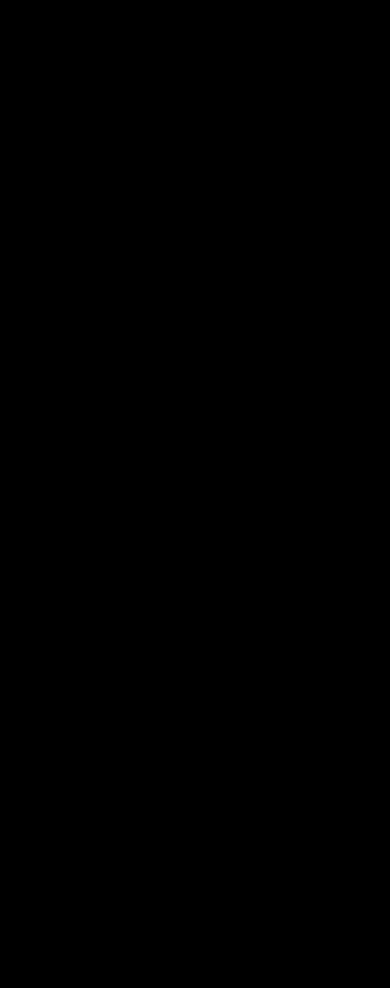
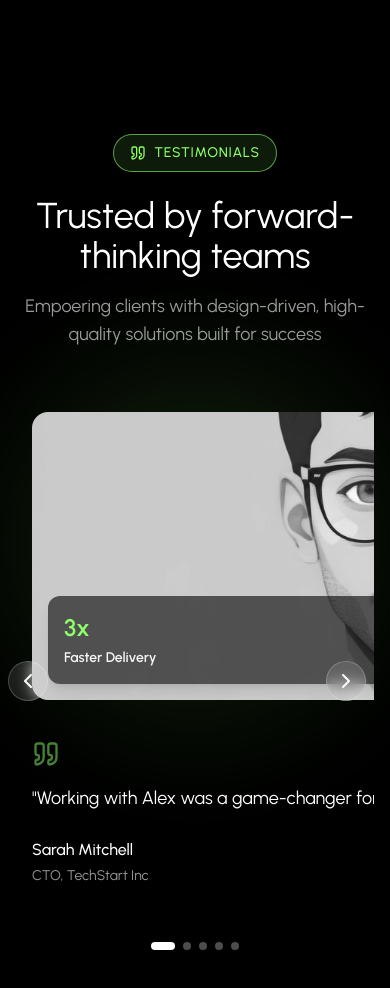
Before and after one commit to MRavindu/Portfolio, a React (Vite) app in the folder developer-portfolio/: page / in a window 390 px wide. Shown: the part 8260-9248 px from the top of the page. Before the commit the page ends 9158 px from the top, so only its background shows below. Built offline with nearby package versions, Linux system fonts and the light colour scheme.

Commit message:
Created the Testimnials component

```diff
--- a/developer-portfolio/src/App.jsx
+++ b/developer-portfolio/src/App.jsx
@@ -5,6 +5,7 @@
 import Skills from './components/sections/Skills';
 import Projects from './components/sections/Projects';
 import Services from './components/sections/Services';
+import Testimonials from './components/sections/Testimonials';
 
 const App = () => {
   return (
@@ -17,6 +18,7 @@
         <Skills />
         <Projects />
         <Services />
+        <Testimonials />
       </main>
     </div>
   );
--- /dev/null
+++ b/developer-portfolio/src/components/sections/Testimonials.jsx
@@ -0,0 +1,173 @@
+import React, { useState, useRef } from "react";
+import { ChevronLeft, ChevronRight, Quote, Star } from "lucide-react";
+import { testimonials } from "../../data/testimonials";
+import FadeIn from "../animations/FadeIn";
+
+const Testimonials = () => {
+  const [currentIndex, setCurrentIndex] = useState(0);
+  const scrollContainerRef = useRef(null);
+
+  const scrollToIndex = (index) => {
+    setCurrentIndex(index);
+    if (scrollContainerRef.current) {
+      const cardWidth = scrollContainerRef.current.offsetWidth;
+      scrollContainerRef.current.scrollTo({
+        left: cardWidth * index,
+        behavior: "smooth",
+      });
+    }
+  };
+
+  const nextTestimonial = () => {
+    const newIndex = (currentIndex + 1) % testimonials.length;
+    scrollToIndex(newIndex);
+  };
+
+  const prevTestimonial = () => {
+    const newIndex =
+      (currentIndex - 1 + testimonials.length) % testimonials.length;
+    scrollToIndex(newIndex);
+  };
+
+  const testimonialStats = [
+    { value: "3x", label: "Faster Delivery" },
+    { value: "95%", label: "Client Satisfaction" },
+    { value: "100%", label: "On-Time Delivery" },
+    { value: "5*", label: "Average Rating" },
+  ];
+
+  return (
+    <section id="testimonials" className="relative py-20 bg-black overflow-hidden">
+      <div className="absolute inset-0 overflow-hidden">
+        <div className="absolute top-1/2 left-1/2 -translate-x-1/2 -translate-y-1/2 w-96 h-96 bg-primary/10 opacity-90 rounded-full blur-3xl" />
+      </div>
+
+      <div className="relative z-10 max-w-7xl mx-auto px-4 sm:px-6 lg:px-8">
+        <FadeIn delay="0">
+          <div className="text-center mb-16">
+            <div className="inline-flex items-center gap-2 px-4 py-2 bg-primary/10 border border-primary/60 rounded-full mb-6">
+              <Quote className="w-4 h-4 text-primary" />
+              <span className="text-sm text-primary font-medium tracking-wider uppercase">Testimonials</span>
+            </div>
+            <h2 className="text-4xl lg:text-5xl font-normal text-white mb-4 max-w-xl mx-auto">
+                Trusted by forward-thinking teams
+                </h2>
+            <p className="text-lg text-white/60 max-w-xl mx-auto">
+              Empoering clients with design-driven, high-quality solutions built
+              for success
+            </p>
+          </div>
+        </FadeIn>
+
+        <FadeIn delay={100}>
+          <div className="relative">
+            <div
+              ref={scrollContainerRef}
+              className="overflow-x-hidden scroll-smooth"
+              style={{ scrollSnapType: "x mandatory" }}
+            >
+              <div className="flex">
+                {testimonials.map((testimonial, index) => (
+                  <div
+                    key={testimonial.id}
+                    className="width-full shrink-0 px-4"
+                    style={{ scrollSnapAlign: "start" }}
+                  >
+                    <div className="max-w-4xl mx-auto">
+                      <div className="flex flex-col md:flex-row gap-6 items-stretch">
+                        {/* Image Section */}
+                        <div className="relative w-full md:w-1/3">
+                          <div className="relative h-72 rounded-2xl overflow-hidden">
+                            <img
+                              src={testimonial.image}
+                              alt={testimonial.name}
+                              className="w-full h-full object-cover grayscale hover:grayscale-0 transition-all duration-500"
+                            />
+
+                            {/* Stat Badge Overlay */}
+                            <div className="absolute bottom-4 left-4 right-4">
+                              <div className="bg-black/60 rounded-xl p-4 shadow-lg">
+                                <div className="">
+                                  <div className="text-2xl font-semibold text-primary mb-1">
+                                    {testimonialStats[index]?.value}
+                                  </div>
+                                  <div className="text-sm font-semibold text-gray-100">
+                                    {testimonialStats[index]?.label}
+                                  </div>
+                                </div>
+                              </div>
+                            </div>
+                          </div>
+                        </div>
+
+                        <div className="flex-1 flex flex-col justify-between py-4">
+                          {/* Quote */}
+                          <div className="mb-6">
+                            <Quote className="w-7 h-7 text-primary mb-4 opacity-50" />
+                            <p className="text-lg md:text-xl text-white leading-relaxed">
+                                "{testimonial.quote}"
+                            </p>
+                          </div>
+
+                          <div className="flex items-center justify-between">
+                            <div>
+                                <div className="text-white font-medium mb-1">
+                                    {testimonial.name}
+                                </div>
+                                <div className="text-white/60 text-sm">
+                                    {testimonial.role}, {testimonial.company}
+                                </div>
+                            </div>
+
+                            <div className="flex gap-1">
+                              {[...Array(testimonial.rating)].map((_, i) => (
+                                <Star key={i} className="w-4 h-4 fill-primary text-primary" />
+                              ))}
+                            </div>
+                          </div>
+                        </div>
+                      </div>
+                    </div>
+                  </div>
+                ))}
+              </div>
+            </div>
+
+            <div className="flex items-center justify-center gap-2 mt-10">
+              {testimonials.map((_, index) => (
+                <button
+                  key={index}
+                  onClick={() => scrollToIndex(index)}
+                  className={`transition-all duration-300 rounded-full ${
+                    index === currentIndex
+                      ? "bg-white w-6 h-2"
+                      : "bg-white/30 w-2 h-2 hover:bg-white/50"
+                  }`}
+                  aria-lebel={`Go to testimonial ${index + 1}`}
+                />
+              ))}
+            </div>
+
+            <button
+              onClick={prevTestimonial}
+              className="flex absolute left-0 top-1/2 -translate-x-2 -translate-y-1/2 lg:-translate-x-4 items-center justify-center w-10 h-10 lg:w-12 lg:h-12 bg-white/10 backdrop-blur-sm border border-white/20 rounded-full hover:bg-white/20 transition-all duration-300 z-10"
+              aria-label="Previous Testimonial"
+            >
+              <ChevronLeft className="w-6 h-6 text-white" />
+            </button>
+
+            <button
+              onClick={nextTestimonial}
+              className="flex absolute right-0 top-1/2 -translate-x-2 -translate-y-1/2 lg:-translate-x-4 items-center justify-center w-10 h-10 lg:w-12 lg:h-12 bg-white/10 backdrop-blur-sm border border-white/20 rounded-full hover:bg-white/20 transition-all duration-300 z-10"
+              aria-label="Next Testimonial"
+            >
+              <ChevronRight className="w-6 h-6 text-white" />
+            </button>
+          </div>
+        </FadeIn>
+      </div>
+    </section>
+  );
+};
+
+export default Testimonials;
--- a/developer-portfolio/src/data/testimonials.js
+++ b/developer-portfolio/src/data/testimonials.js
@@ -7,5 +7,45 @@
         image: '/images/testimonials/personal.jpg',
         quote: 'Working with Alex was a game-changer for our project. The UIs he made for us were exceptional.',
         rating: 5
+    },
+
+    {
+        id: 2,
+        name: 'Sarah Mitchell',
+        role: 'CTO',
+        company: 'TechStart Inc',
+        image: '/images/testimonials/personal.jpg',
+        quote: 'Working with Alex was a game-changer for our project. The UIs he made for us were exceptional.',
+        rating: 5
+    },
+
+    {
+        id: 3,
+        name: 'Sarah Mitchell',
+        role: 'CTO',
+        company: 'TechStart Inc',
+        image: '/images/testimonials/personal.jpg',
+        quote: 'Working with Alex was a game-changer for our project. The UIs he made for us were exceptional.',
+        rating: 5
+    },
+
+    {
+        id: 4,
+        name: 'Sarah Mitchell',
+        role: 'CTO',
+        company: 'TechStart Inc',
+        image: '/images/testimonials/personal.jpg',
+        quote: 'Working with Alex was a game-changer for our project. The UIs he made for us were exceptional.',
+        rating: 5
+    },
+
+    {
+        id: 5,
+        name: 'Sarah Mitchell',
+        role: 'CTO',
+        company: 'TechStart Inc',
+        image: '/images/testimonials/personal.jpg',
+        quote: 'Working with Alex was a game-changer for our project. The UIs he made for us were exceptional.',
+        rating: 5
     }
 ]
```
Also changed, not shown: developer-portfolio/public/images/testimonials/personal.jpg (added).
